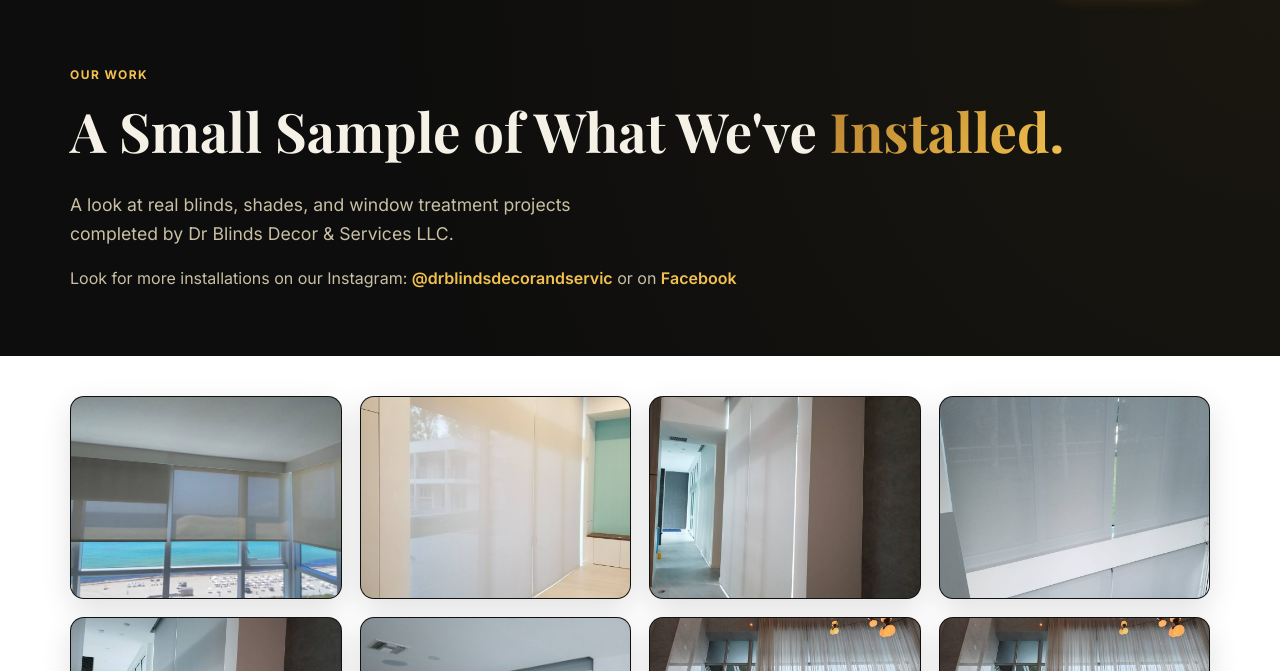
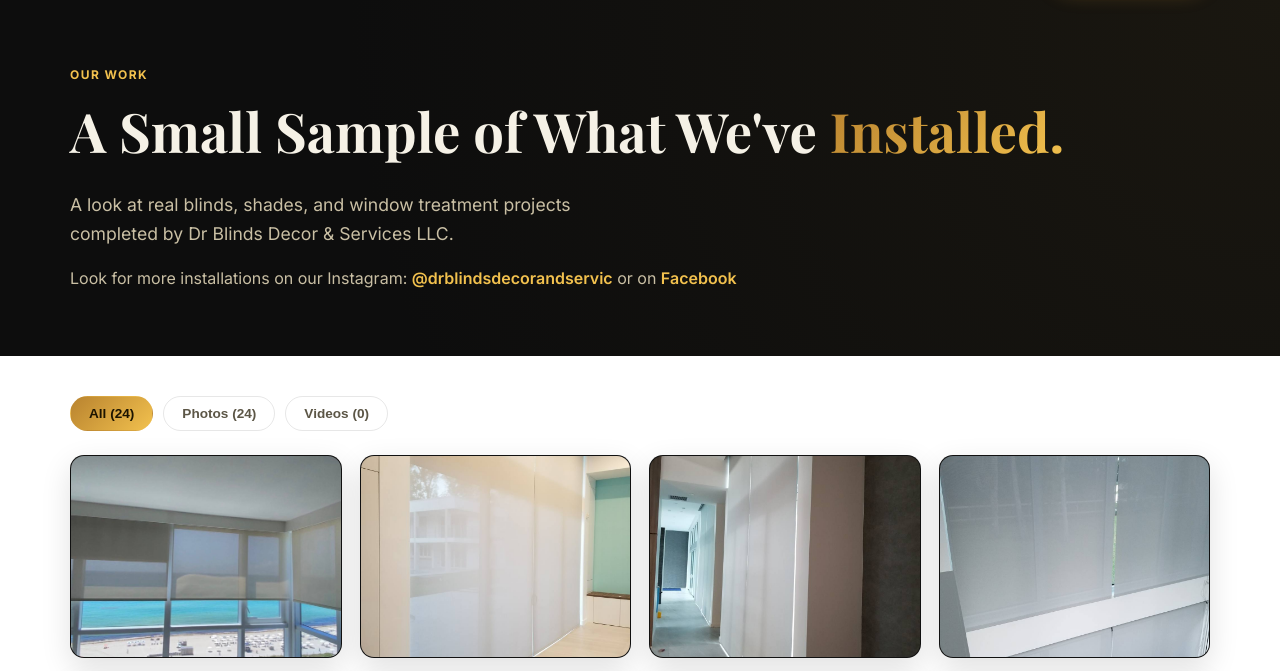
Before and after one commit to IsaacGonzalez02/dr-blinds-website, a Flask app: page /gallery in a window 1280 px wide. Shown: the part 74-745 px from the top of the page. Run offline with Flask 3, Linux system fonts and the light colour scheme; some libraries are stand-ins or nearby versions; some web fonts are replaced.

Commit message:
Add gallery filter, card hover lift, and sticky nav shrink
- Gallery: All/Photos/Videos filter with item counts and a fade-in
  transition when the filter changes
- Cards lift slightly on hover for better interactivity feedback
- Header compresses on scroll for a more app-like feel

Co-Authored-By: Claude Sonnet 5 <noreply@anthropic.com>

```diff
--- a/app/static/css/styles.css
+++ b/app/static/css/styles.css
@@ -153,6 +153,7 @@ p { line-height: 1.65; margin: 0 0 1em; color: var(--text-muted-on-light); }
   z-index: 40;
   background: var(--bg-dark);
   border-bottom: 1px solid var(--border-on-dark);
+  transition: box-shadow 0.25s ease;
 }
 
 .site-header .container {
@@ -160,7 +161,12 @@ p { line-height: 1.65; margin: 0 0 1em; color: var(--text-muted-on-light); }
   align-items: center;
   justify-content: space-between;
   height: 72px;
+  transition: height 0.25s ease;
 }
+
+.site-header.scrolled .container { height: 58px; }
+
+.site-header.scrolled { box-shadow: 0 6px 20px rgba(0, 0, 0, 0.35); }
 
 .brand {
   display: flex;
@@ -169,7 +175,13 @@ p { line-height: 1.65; margin: 0 0 1em; color: var(--text-muted-on-light); }
   color: var(--text-on-dark);
 }
 
-.brand-logo { width: 40px; height: 40px; flex-shrink: 0; }
+.brand-logo { width: 40px; height: 40px; flex-shrink: 0; transition: width 0.25s ease, height 0.25s ease; }
+
+.site-header.scrolled .brand-logo { width: 32px; height: 32px; }
+
+@media (prefers-reduced-motion: reduce) {
+  .site-header, .site-header .container, .brand-logo { transition: none; }
+}
 
 .brand-name {
   font-family: var(--font-heading);
@@ -476,6 +488,16 @@ section.section { padding: 64px 0; }
   border-radius: var(--radius-md);
   padding: 28px;
   box-shadow: var(--shadow-card);
+  transition: transform 0.25s cubic-bezier(0.22, 1, 0.36, 1), box-shadow 0.25s ease;
+}
+
+.card:hover {
+  transform: translateY(-6px);
+  box-shadow: 0 18px 40px rgba(0, 0, 0, 0.18);
+}
+
+@media (prefers-reduced-motion: reduce) {
+  .card:hover { transform: none; }
 }
 
 .card-icon {
@@ -510,6 +532,48 @@ section.section { padding: 64px 0; }
 }
 
 /* ---------- Gallery ---------- */
+
+.gallery-filters {
+  display: flex;
+  flex-wrap: wrap;
+  gap: 10px;
+  margin-bottom: 24px;
+}
+
+.gallery-filter {
+  padding: 9px 18px;
+  border-radius: 999px;
+  border: 1.5px solid var(--border-on-light);
+  background: transparent;
+  color: var(--text-muted-on-light);
+  font-weight: 600;
+  font-size: 0.85rem;
+  cursor: pointer;
+  transition: background 0.2s ease, color 0.2s ease, border-color 0.2s ease;
+}
+
+.gallery-filter:hover { border-color: var(--gold-1); color: var(--text-on-light); }
+
+.gallery-filter.active {
+  background: var(--gold-gradient);
+  color: #1c1400;
+  border-color: transparent;
+}
+
+.gallery-item.gallery-item-hidden { display: none; }
+
+.gallery-item.gallery-item-enter {
+  animation: galleryItemIn 0.4s cubic-bezier(0.22, 1, 0.36, 1) both;
+}
+
+@keyframes galleryItemIn {
+  from { opacity: 0; transform: scale(0.92); }
+  to { opacity: 1; transform: scale(1); }
+}
+
+@media (prefers-reduced-motion: reduce) {
+  .gallery-item.gallery-item-enter { animation: none; }
+}
 
 .gallery-grid {
   display: grid;
--- a/app/static/js/app.js
+++ b/app/static/js/app.js
@@ -1,4 +1,13 @@
 document.addEventListener("DOMContentLoaded", function () {
+  var siteHeader = document.querySelector(".site-header");
+  if (siteHeader) {
+    var updateHeaderScrolled = function () {
+      siteHeader.classList.toggle("scrolled", window.scrollY > 40);
+    };
+    updateHeaderScrolled();
+    window.addEventListener("scroll", updateHeaderScrolled, { passive: true });
+  }
+
   var toggle = document.getElementById("nav-toggle");
   var menu = document.getElementById("mobile-nav");
   if (toggle && menu) {
@@ -89,4 +98,26 @@ document.addEventListener("DOMContentLoaded", function () {
   document.addEventListener("keydown", function (e) {
     if (e.key === "Escape") closeLightbox();
   });
+
+  var filterButtons = document.querySelectorAll(".gallery-filter");
+  if (filterButtons.length) {
+    filterButtons.forEach(function (btn) {
+      btn.addEventListener("click", function () {
+        var filter = btn.getAttribute("data-filter");
+        filterButtons.forEach(function (b) { b.classList.remove("active"); });
+        btn.classList.add("active");
+        galleryItems.forEach(function (item) {
+          var matches = filter === "all" || item.getAttribute("data-type") === filter;
+          item.classList.remove("gallery-item-enter");
+          if (matches) {
+            item.classList.remove("gallery-item-hidden");
+            void item.offsetWidth;
+            item.classList.add("gallery-item-enter");
+          } else {
+            item.classList.add("gallery-item-hidden");
+          }
+        });
+      });
+    });
+  }
 });
--- a/app/templates/gallery.html
+++ b/app/templates/gallery.html
@@ -17,6 +17,13 @@
 <section class="section section-white" style="padding-top:40px;">
   <div class="container">
     {% if items %}
+      {% set photo_count = items | selectattr('type', 'equalto', 'image') | list | length %}
+      {% set video_count = items | selectattr('type', 'equalto', 'video') | list | length %}
+      <div class="gallery-filters">
+        <button type="button" class="gallery-filter active" data-filter="all">All ({{ items|length }})</button>
+        <button type="button" class="gallery-filter" data-filter="image">Photos ({{ photo_count }})</button>
+        <button type="button" class="gallery-filter" data-filter="video">Videos ({{ video_count }})</button>
+      </div>
       <div class="gallery-grid">
         {% for item in items %}
           <button type="button" class="gallery-item" data-type="{{ item.type }}" data-src="{{ url_for('static', filename='gallery/' ~ item.filename) }}" data-title="{{ item.title }}" aria-label="View {{ item.title }}">
```
